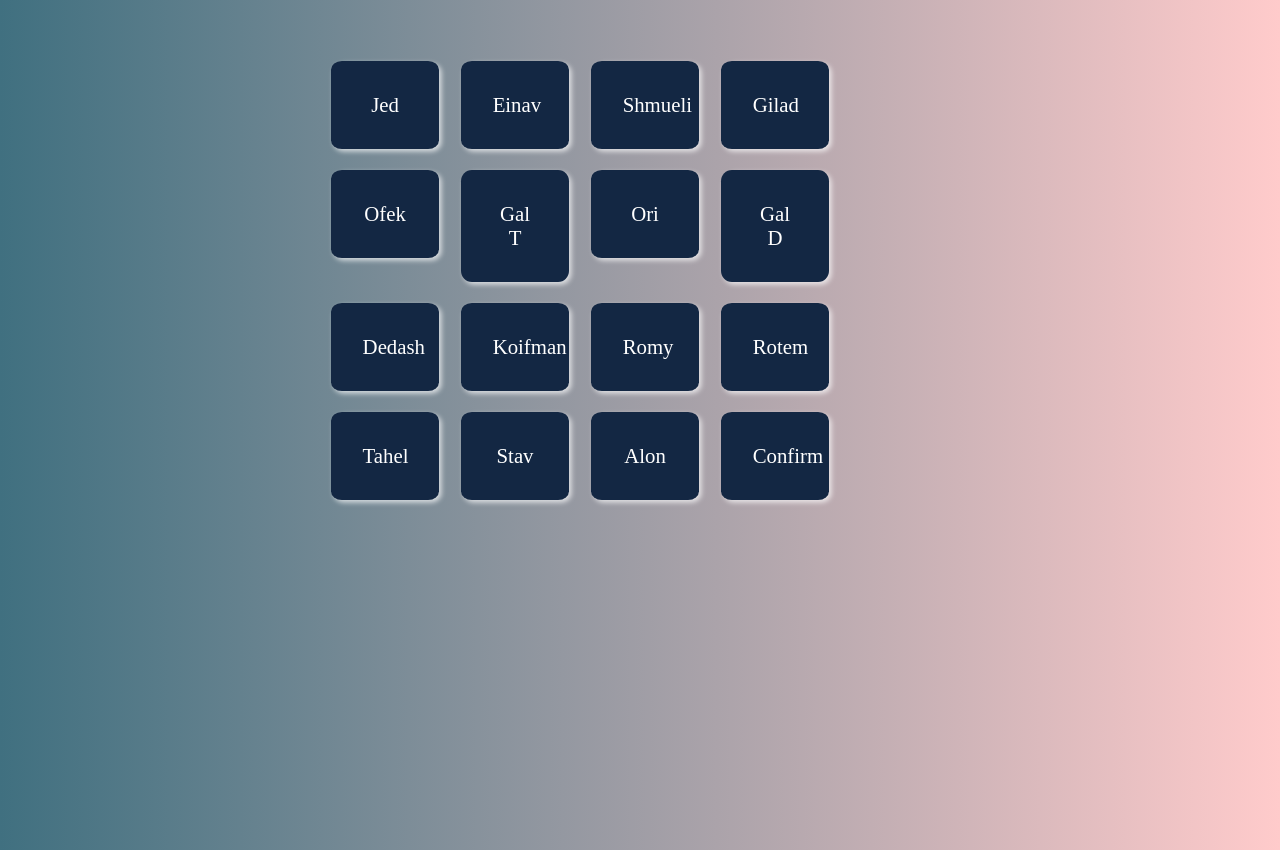
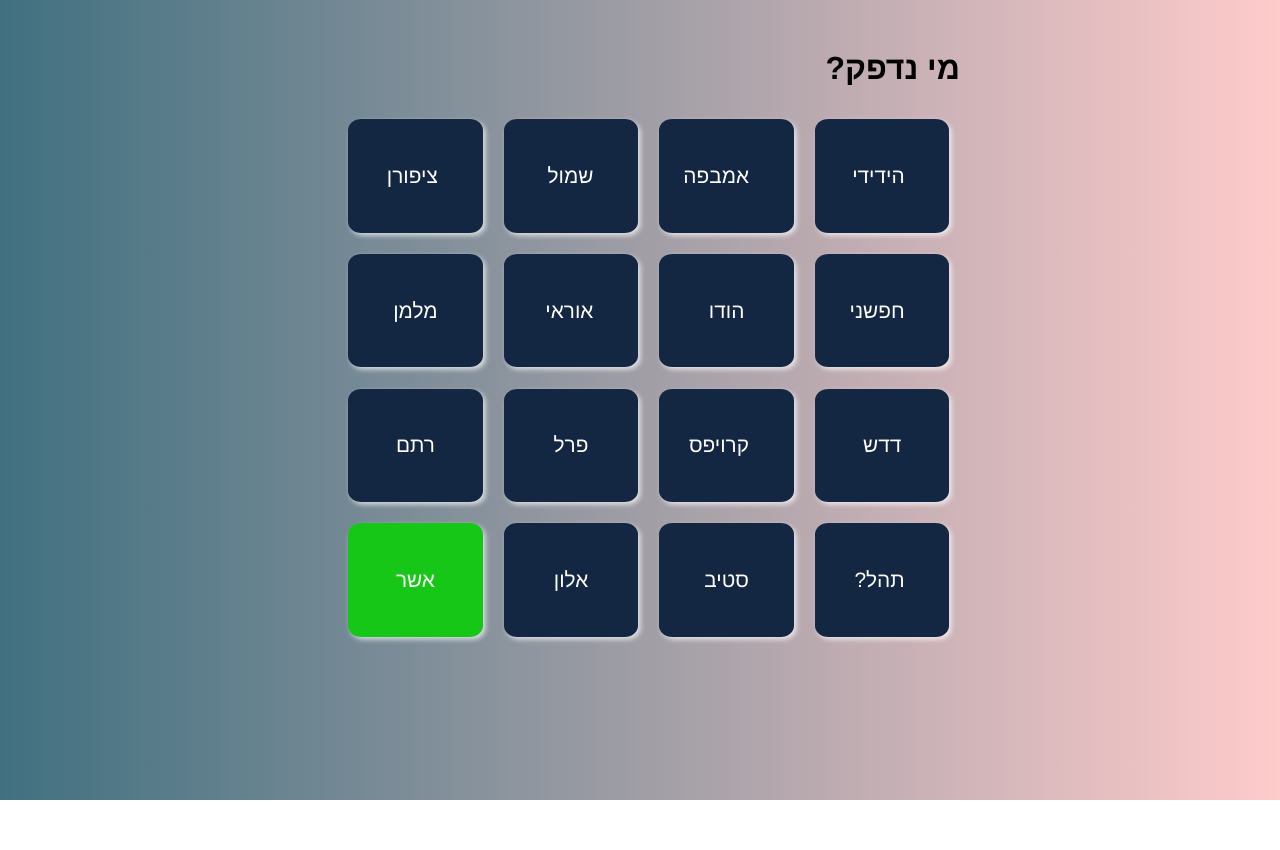
Before and after one commit to JedBh/minifak, a plain HTML site: page index.html in a window 1280 px wide. After the commit the page ends 800 px from the top, so only its background shows below. Drawn offline with Linux system fonts and the light colour scheme; a web font is replaced by a local one.

Commit message:
Add files via upload

```diff
--- a/index.html
+++ b/index.html
@@ -6,8 +6,10 @@
     <title>Prudently</title>
     <link rel="stylesheet" href="style.css">
 </head>
-<body>
-    <div class="container"></div>
+<body dir="rtl">
+    <div class="container">
+        <h1>מי נדפק?</h1>
+    </div>
 
 
 <script src="script.js"></script>
--- a/script.js
+++ b/script.js
@@ -1,7 +1,7 @@
 "use strict";
 
-const NAMES = ["Jed", "Einav", "Shmueli", "Gilad", "Ofek", "Gal T", "Ori", "Gal D", "Dedash",
-               "Koifman", "Romy", "Rotem", "Tahel", "Stav", "Alon"];
+const NAMES = ["הידידי", "אמבפה", "שמול", "ציפורן", "חפשני", "הודו", "אוראי", "מלמן", "דדש",
+               "קרויפס", "פרל", "רתם", "תהל?", "סטיב", "אלון"];
 
 function initSquares() {
     for (let i = 0; i < NAMES.length; i++) {
@@ -13,10 +13,11 @@ function initSquares() {
     }
 
     let div = document.createElement("div");
-    let textDiv = document.createTextNode("Confirm");
+    let textDiv = document.createTextNode("אשר");
 
     div.appendChild(textDiv);
     div.classList.add("box");
+    div.classList.add("box-confirm");
     div.id = "confirm";
     document.querySelector(".container").appendChild(div);
 }
--- a/style.css
+++ b/style.css
@@ -1,9 +1,13 @@
+@import url(http://fonts.googleapis.com/earlyaccess/alefhebrew.css);
+
 body {
     margin: 0;
     padding: 0;
     background: #ffcbcb;  /* fallback for old browsers */
     background: -webkit-linear-gradient(to left, #ffcbcb, #407080);  /* Chrome 10-25, Safari 5.1-6 */
     background: linear-gradient(to left, #ffcbcb, #407080); /* W3C, IE 10+/ Edge, Firefox 16+, Chrome 26+, Opera 12+, Safari 7+ */
+
+    font-family: "Alef Hebrew", “Helvetica Neue”, Helvetica, Arial, sans-serif;
 }
 
 .container {
@@ -13,9 +17,9 @@ body {
 
 .box {
     width: 7%;
-    padding: 5%;
+    padding: 7%;
     margin: 1.66%;
-    float: left;
+    float: right;
     background: #132743;
     text-align: center;
     color: white;
@@ -25,6 +29,13 @@ body {
     -webkit-box-shadow: 2.5px 2.5px 5.25px 0px rgba(255,255,255,0.7);
     -moz-box-shadow: 2.5px 2.5px 5.25px 0px rgba(255,255,255,0.7);
     box-shadow: 2.5px 2.5px 5.25px 0px rgba(255,255,255,0.7);
+
+    -webkit-touch-callout: none;
+    -webkit-user-select: none;
+    -khtml-user-select: none;
+    -moz-user-select: none;
+    -ms-user-select: none;
+    user-select: none;
 }
 
 .active {
@@ -34,3 +45,7 @@ body {
 .result {
     background: red;
 }
+
+.box-confirm {
+    background: #17c717;
+}
```
